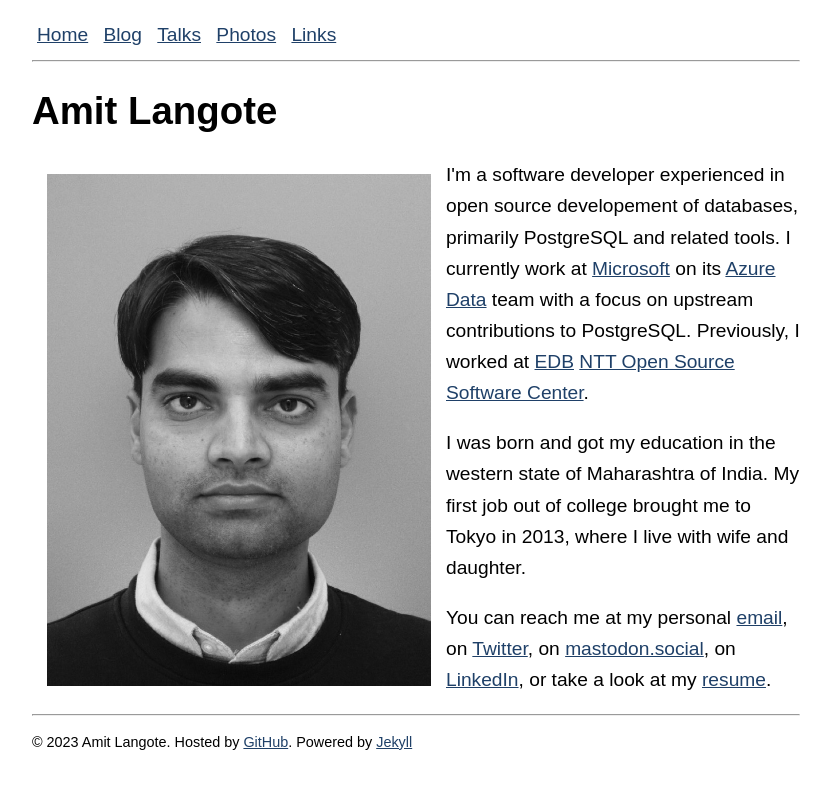
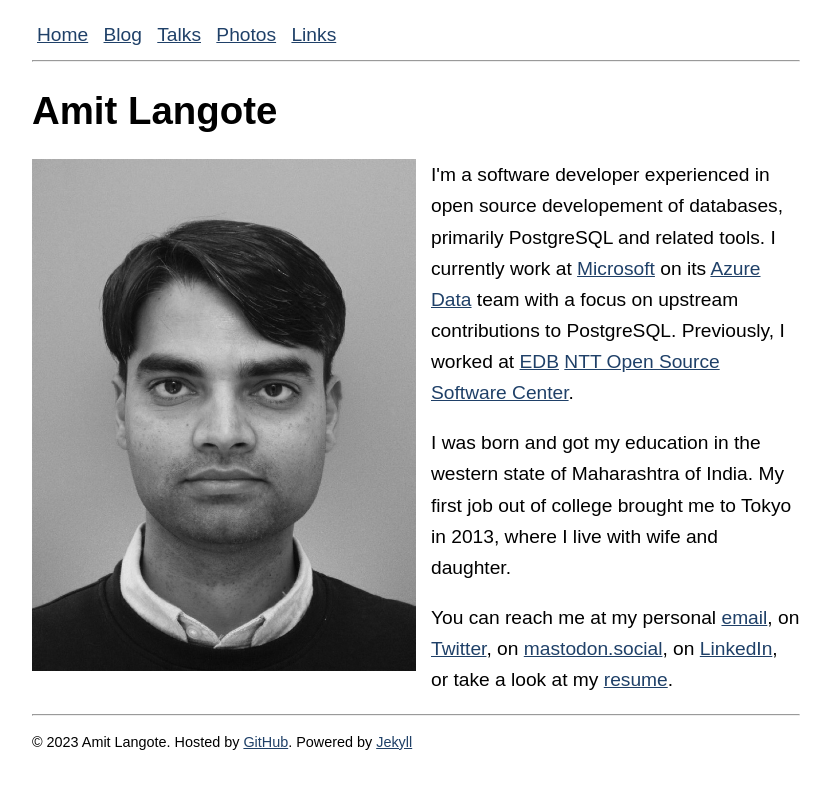
Before and after one commit to amitlan/website, a Jekyll site: the page built from index.md, in a window 1280 px wide. Shown: the top 789 px of the page, without its empty margins (224-1055 px from the left). Built offline with Jekyll 4.4.1, drawn with Linux system fonts in a browser that asks for light colours.

Commit message:
Update global.css

```diff
--- a/styles/global.css
+++ b/styles/global.css
@@ -35,5 +35,5 @@ img {
 
 #left {
 	float: left;
-	margin: 15px 15px 15px 15px;
+	margin-right: 15px;
 }
```
